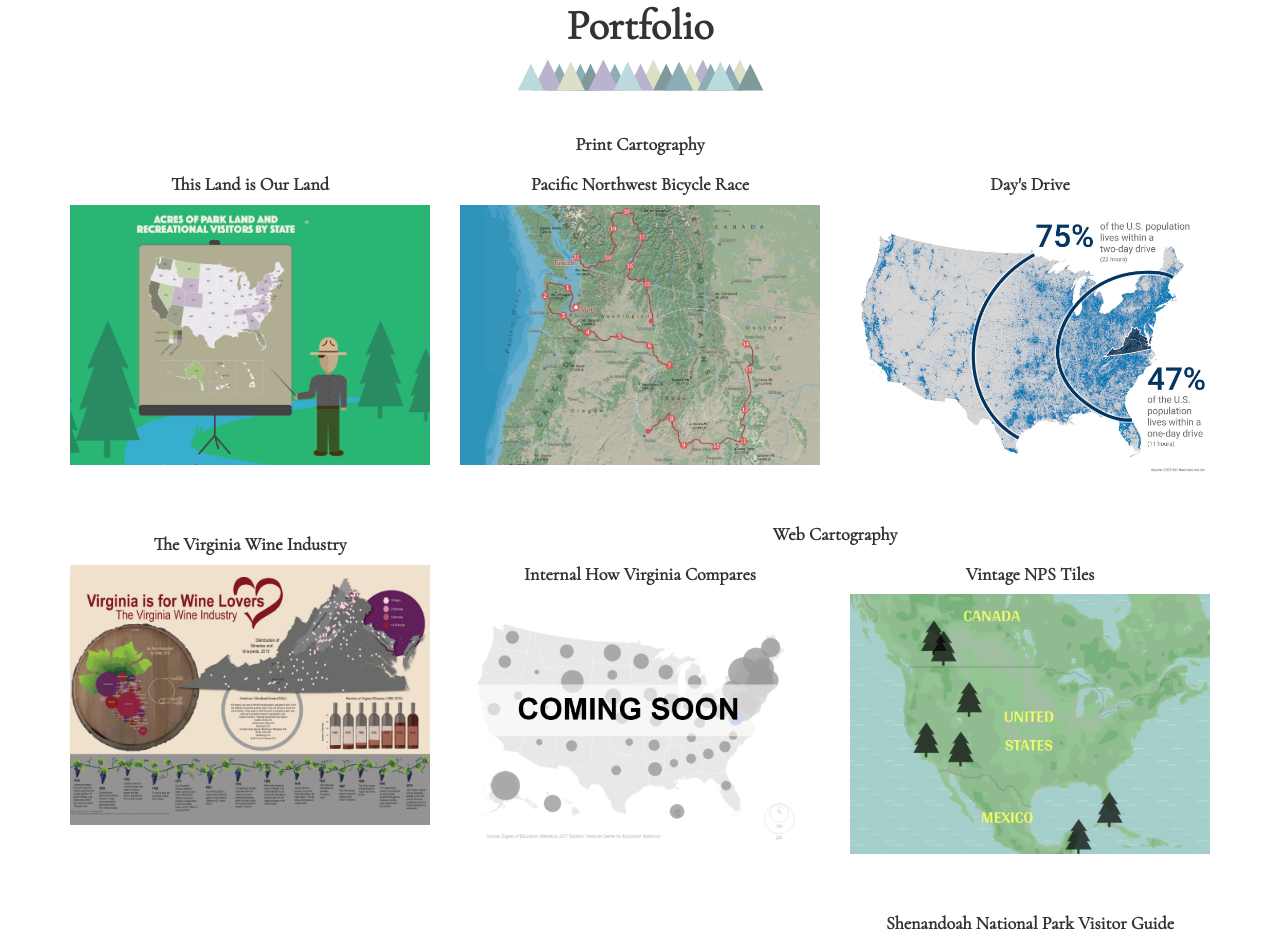
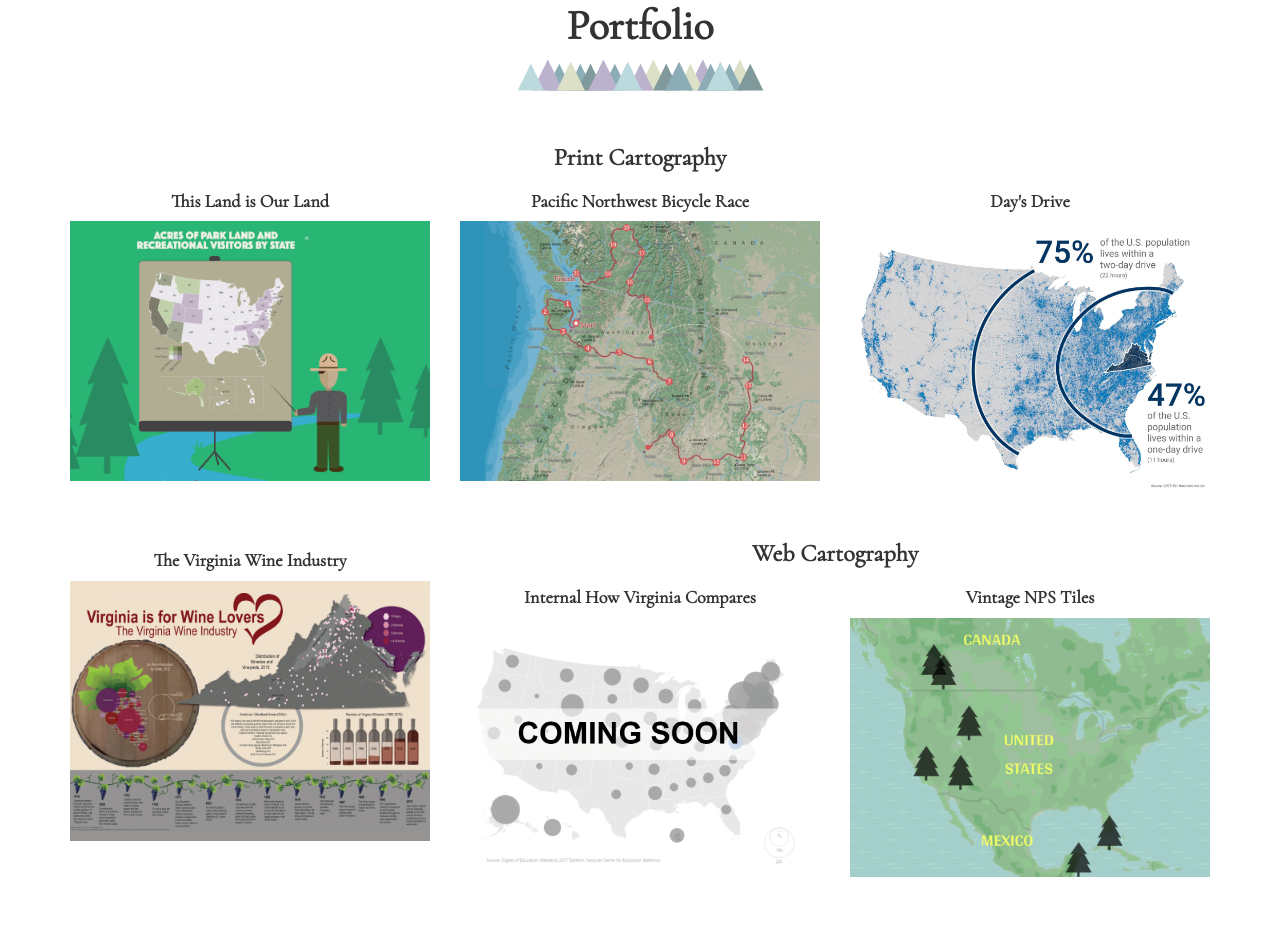
Before and after one commit to allisonksmith/allisonksmith.github.io, a website: page index.html in a window 1280 px wide. Shown: the part 879-1814 px from the top of the page. Drawn offline with nearby package versions, Linux system fonts and the light colour scheme.

Commit message:
portfolio fixes

```diff
--- a/index.html
+++ b/index.html
@@ -95,7 +95,7 @@
             </div>
             <div class="row">
                 <div class="col-lg-12 text-center">
-                    <h4>Print Cartography</h4>
+                    <h3>Print Cartography</h3>
                 </div>
             </div>
             <div class="row">
@@ -144,8 +144,8 @@
                         <img src="img/portfolio/aks_vaWine.png" class="img-responsive" alt="">
                     </a>
                 </div>
-
-                <h4>Web Cartography</h4>
+                <br>
+                <h3>Web Cartography</h3>
                 <div class="col-sm-4 portfolio-item">
                     <h4>Internal How Virginia Compares</h4>
                     <a href="#portfolioModal10" class="portfolio-link" data-toggle="modal">
```
